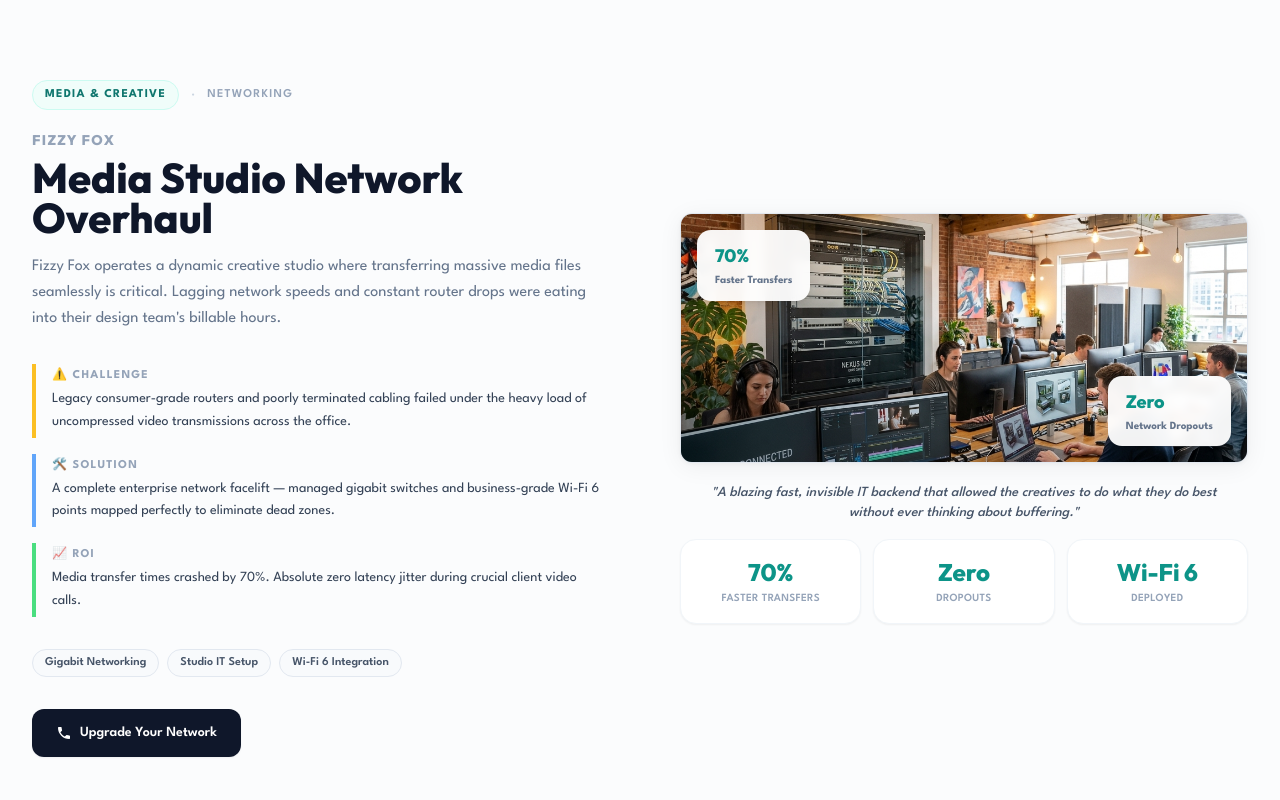
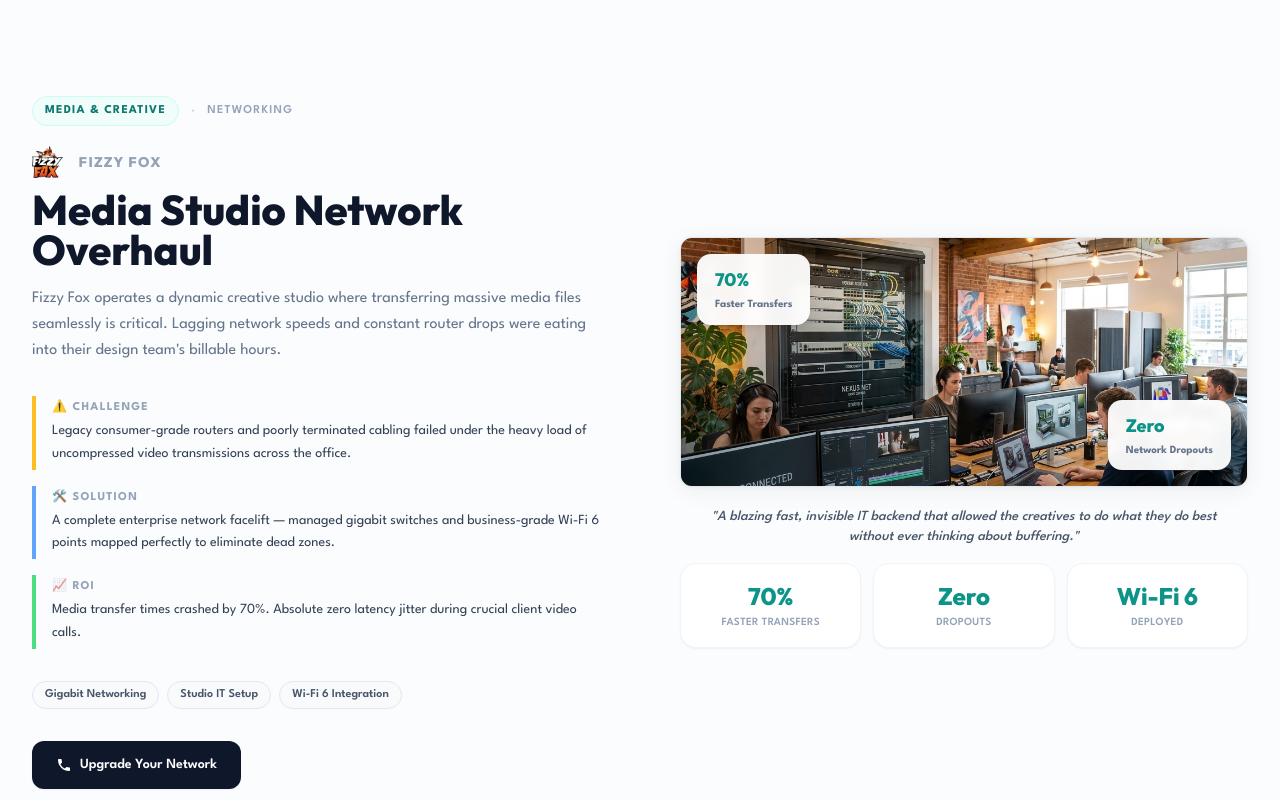
Before and after one commit to omaherrao25/usha-infotech, a React (Vite) app: page /case-studies in a window 1280 px wide. Shown: the part 1740-2540 px from the top of the page. Built offline with nearby package versions, Linux system fonts and the light colour scheme.

Commit message:
casestudy  logo update

```diff
--- a/src/components/CaseStudySplitSection.jsx
+++ b/src/components/CaseStudySplitSection.jsx
@@ -48,10 +48,15 @@
         </span>
       </div>
 
-      {/* Client name */}
-      <p className="font-display font-black text-sm tracking-widest uppercase text-slate-400 mb-2">
-        {study.client}
-      </p>
+      {/* Client name + Logo */}
+      <div className="flex items-center gap-4 mb-3">
+        {study.logo && (
+          <img src={study.logo} alt={study.client} className="h-8 max-w-[120px] object-contain" />
+        )}
+        <p className="font-display font-black text-sm tracking-widest uppercase text-slate-400">
+          {study.client}
+        </p>
+      </div>
 
       {/* Title */}
       <h2 className="font-display font-black text-3xl lg:text-4xl xl:text-[2.6rem] text-slate-900 leading-tight mb-4">
--- a/src/pages/Home.jsx
+++ b/src/pages/Home.jsx
@@ -118,7 +118,11 @@
             viewport={viewportOnce}
             className="lg:sticky lg:top-28"
           >
-            <span className="section-label">CLIENT SUCCESS STORIES</span>
+            <div className="flex items-center gap-4 mb-6">
+              <img src="/assets/logo.png" alt="Usha Infotech" className="h-12 w-auto object-contain" />
+              <div className="h-10 w-[1.5px] bg-slate-200 hidden sm:block" /> { /* Separator line */ }
+              <span className="section-label mb-0">CLIENT SUCCESS STORIES</span>
+            </div>
             <h2 className="font-display font-black text-4xl lg:text-5xl xl:text-6xl text-slate-900 leading-tight mb-6">
               500+ Businesses<br />
               <span className="gradient-text italic">Transformed.</span>
```
